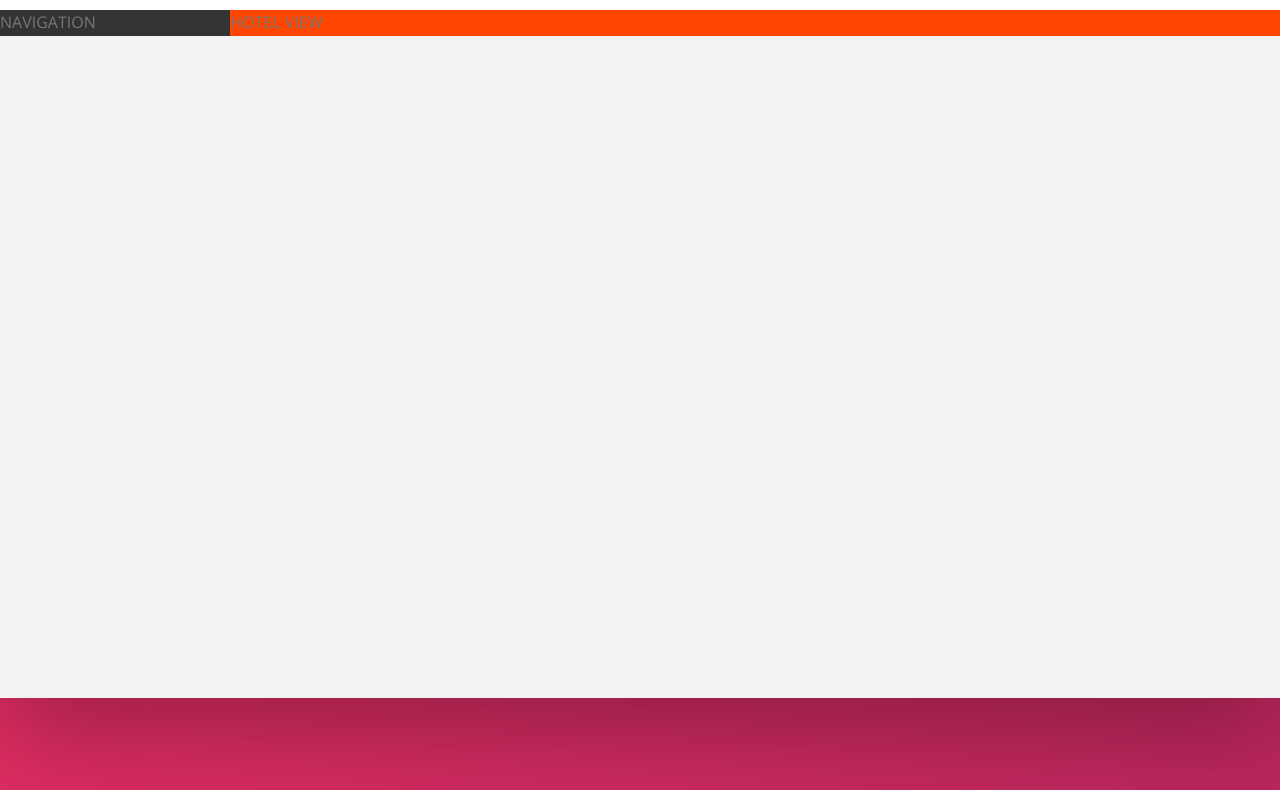
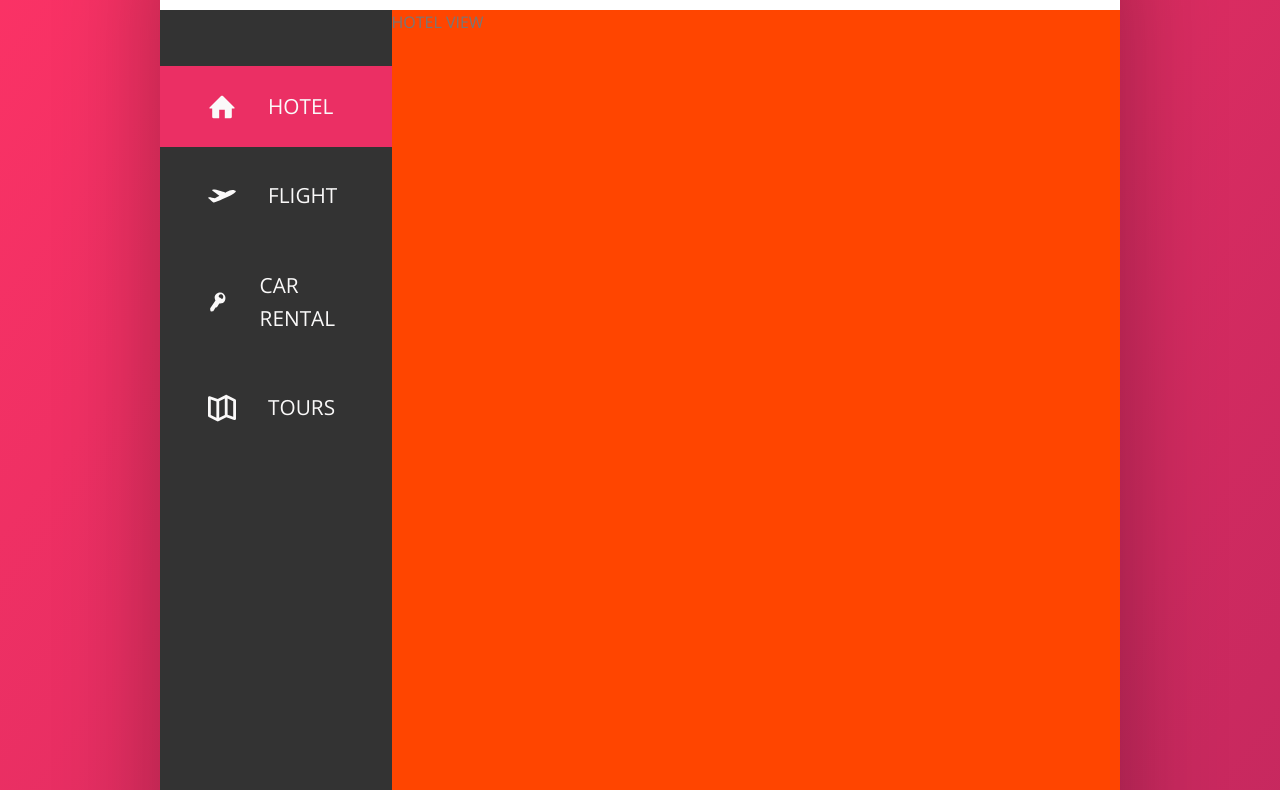
Before and after one commit to danvarga1985/HTML-CSS-FLEXBOX-DEMO-PROJECT, a website: page index.html in a window 1280 px wide. Shown: the part 230-1020 px from the top of the page. Drawn offline with nearby package versions, Linux system fonts and the light colour scheme.

Commit message:
Add Navigation

```diff
--- a/index.html
+++ b/index.html
@@ -46,7 +46,44 @@
 
             <div class="content">
                 <nav class="sidebar">
-                    NAVIGATION
+                    <ul class="side-nav">
+                        <li class="side-nav__item side-nav__item--active">
+                            <a href="#" class="side-nav__link">
+                                <svg class="side-nav__icon">
+                                    <use xlink:href="img/sprite.svg#icon-home"></use>
+                                </svg>
+                                <span>Hotel</span>
+                            </a>
+                        </li>
+                        <li class="side-nav__item">
+                            <a href="#" class="side-nav__link">
+                                <svg class="side-nav__icon">
+                                    <use xlink:href="img/sprite.svg#icon-aircraft-take-off"></use>
+                                </svg>
+                                <span>Flight</span>
+                            </a>
+                        </li>
+                        <li class="side-nav__item">
+                            <a href="#" class="side-nav__link">
+                                <svg class="side-nav__icon">
+                                    <use xlink:href="img/sprite.svg#icon-key"></use>
+                                </svg>
+                                <span>Car rental</span>
+                            </a>
+                        </li>
+                        <li class="side-nav__item">
+                            <a href="#" class="side-nav__link">
+                                <svg class="side-nav__icon">
+                                    <use xlink:href="img/sprite.svg#icon-map"></use>
+                                </svg>
+                                <span>Tours</span>
+                            </a>
+                        </li>
+                    </ul>
+
+                    <div class="legal">
+                        &copy; 2021 by Trillo. All right reserved.
+                    </div>
                 </nav>
                 <main class="hotel-view">
                     HOTEL VIEW
--- a/sass/_base.scss
+++ b/sass/_base.scss
@@ -48,5 +48,6 @@
         background-repeat: no-repeat;
 
         min-height: 100vh;
+        margin: 0 10rem;
     }
 }
--- a/sass/_components.scss
+++ b/sass/_components.scss
@@ -117,3 +117,71 @@
         margin-right: 1rem;
     }
 }
+
+//////////////////////////////////////////////////////////////////
+// SIDE NAVIGATION
+.side-nav {
+    font-size: 1.3rem;
+    list-style: none;
+    margin-top: 3.5rem;
+
+    &__item {
+        position: relative;
+
+        &:not(:last-child) {
+            margin-bottom: 0.5rem;
+        }
+    }
+
+    &__item::before {
+        content: "";
+        position: absolute;
+        top: 0;
+        left: 0;
+        height: 100%;
+        width: 3px;
+        background-color: var(--color-primary);
+        transform: scaleY(0);
+        transition: transform 0.2s, width 0.4s cubic-bezier(1, 0, 0, 1) 0.2s,
+            background-color 0.1s;
+    }
+
+    &__item:hover::before,
+    &__item--active::before {
+        transform: scaleY(1);
+        width: 100%;
+    }
+
+    &__item:active::before {
+        background-color: var(--color-primary-light);
+    }
+    &__link:link,
+    &__link:visited {
+        color: var(--color-grey-light-1);
+        text-decoration: none;
+        text-transform: uppercase;
+        display: block;
+        padding: 1.5rem 3rem;
+        position: relative;
+        z-index: 10;
+
+        display: flex;
+        align-items: center;
+    }
+
+    &__icon {
+        width: 1.75rem;
+        height: 1.75rem;
+        margin-right: 2rem;
+        fill: currentColor;
+    }
+}
+
+//////////////////////////////////////////////////////////////////
+// LEGAL TEXT
+.legal {
+    font-size: 1.2rem;
+    color: var(--color-grey-light-4);
+    text-align: center;
+    padding: 2.5rem;
+}
--- a/sass/_layout.scss
+++ b/sass/_layout.scss
@@ -28,11 +28,19 @@
     // Element won't shrink if there is not enough space
     // Element's initial size is 18%
     flex: 0 0 18%;
+
+    display: flex;
+    // Stretch the elements in the flex container vertically
+    flex-direction: column;
+    justify-content: space-between;
 }
 
 .hotel-view {
     background-color: var(--color-white);
+
+    // TEST
     background-color: orangered;
+    height: 80rem;
 
     flex: 1;
 }
```
Also changed, not shown: css/style.css, 1 other file.
